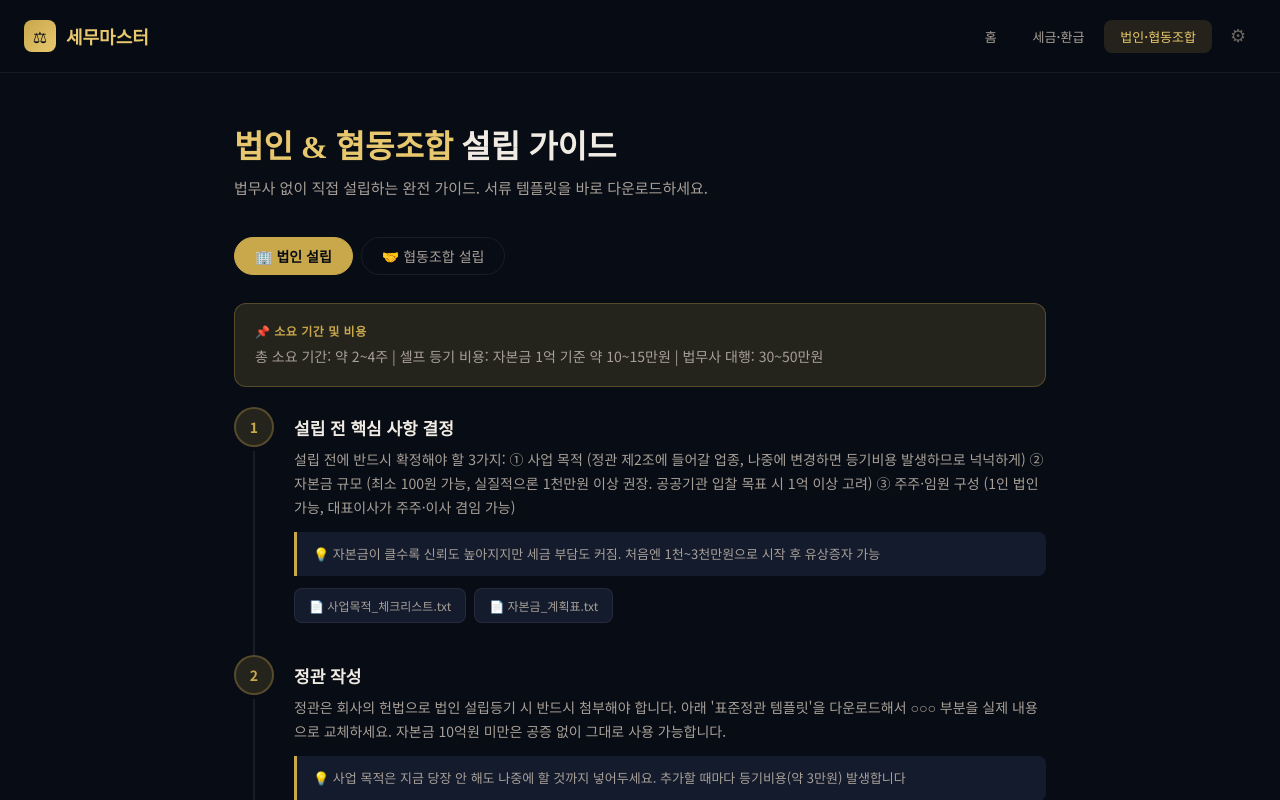
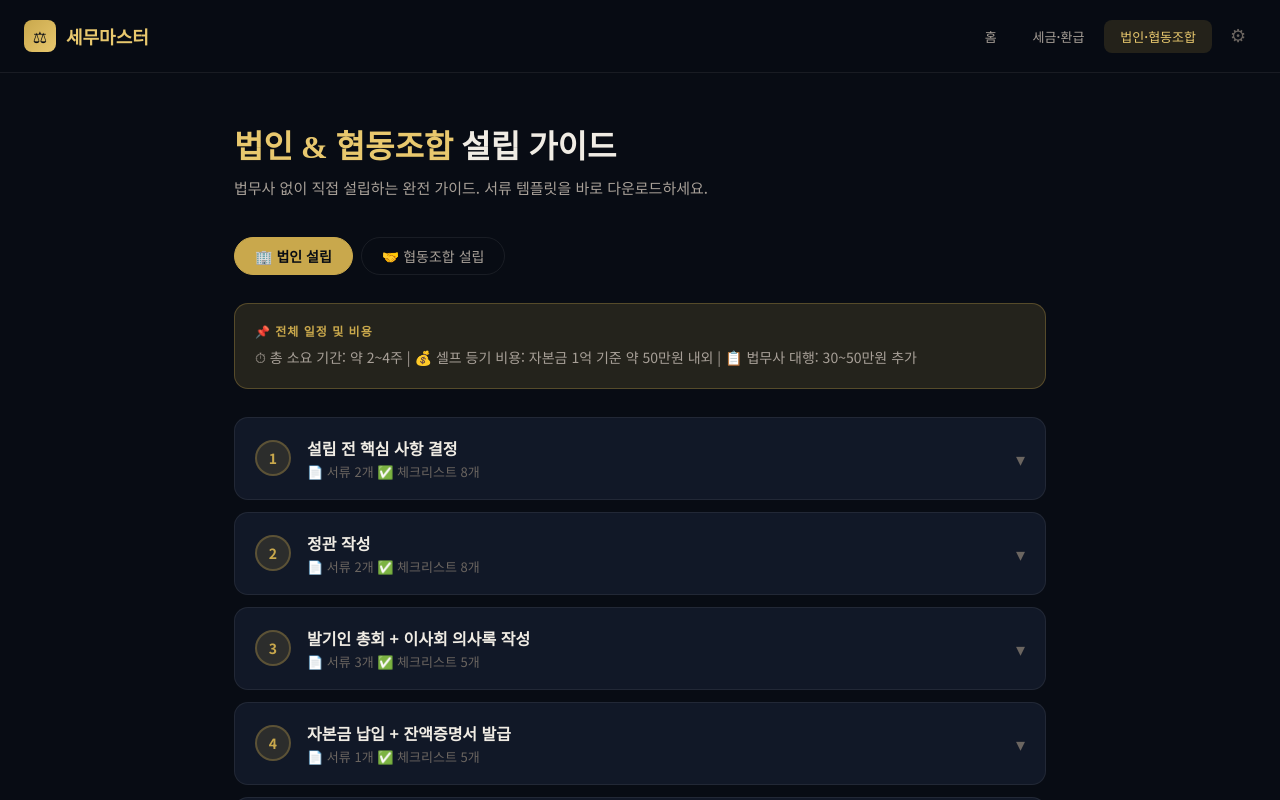
Before and after one commit to kimjonghoon1306/taxmaster, a Next.js app: page /legal in a window 1280 px wide. Shown: the top 800 px of the page. Built offline with nearby package versions, Linux system fonts and the light colour scheme.

Commit message:
Update GuideSection.tsx

```diff
--- a/components/legal/GuideSection.tsx
+++ b/components/legal/GuideSection.tsx
@@ -1,42 +1,240 @@
 "use client";
+import { useState } from "react";
 import { GuideStep } from "@/data/corpSteps";
 import { downloadDoc } from "@/lib/download";
 
 interface Props { steps: GuideStep[]; type: "corp" | "coop"; }
 
 export default function GuideSection({ steps, type }: Props) {
+  const [openStep, setOpenStep] = useState<number | null>(null);
+
   return (
     <div>
-      <div className="highlight-box">
-        <div className="highlight-box-title">📌 소요 기간 및 비용</div>
-        <div className="highlight-box-text">
+      {/* 상단 요약 */}
+      <div style={{
+        background: "var(--gold-dim)", border: "1px solid var(--gold-border)",
+        borderRadius: 14, padding: "18px 20px", marginBottom: 28,
+      }}>
+        <div style={{ fontSize: 12, fontWeight: 700, color: "var(--gold)", letterSpacing: 1, marginBottom: 6 }}>📌 전체 일정 및 비용</div>
+        <div style={{ fontSize: 14, color: "var(--text2)", lineHeight: 1.8 }}>
           {type === "corp"
-            ? "총 소요 기간: 약 2~4주 | 셀프 등기 비용: 자본금 1억 기준 약 10~15만원 | 법무사 대행: 30~50만원"
-            : "총 소요 기간: 약 4~6주 | 설립 신고 + 등기 비용: 약 5~10만원 | 최소 인원: 5인"}
+            ? "⏱ 총 소요 기간: 약 2~4주  |  💰 셀프 등기 비용: 자본금 1억 기준 약 50만원 내외  |  📋 법무사 대행: 30~50만원 추가"
+            : "⏱ 총 소요 기간: 약 4~6주  |  💰 설립 신고 + 등기 비용: 약 15~25만원  |  👥 최소 인원: 5인"}
         </div>
       </div>
 
+      {/* 단계 목록 */}
       <div>
-        {steps.map(step => (
-          <div className="guide-step" key={step.num}>
-            <div className="guide-step-num">{step.num}</div>
-            <div className="guide-step-content">
-              <div className="guide-step-title">{step.title}</div>
-              <div className="guide-step-desc">{step.desc}</div>
-              {step.tip && <div className="guide-step-tip">{step.tip}</div>}
-              {step.docs.length > 0 && (
-                <div className="guide-step-docs">
-                  {step.docs.map(doc => (
-                    <button key={doc} className="doc-btn" onClick={() => downloadDoc(doc)}>
-                      📄 {doc}
-                    </button>
-                  ))}
+        {steps.map((step, idx) => {
+          const isOpen = openStep === step.num;
+          return (
+            <div key={step.num} style={{ marginBottom: 12 }}>
+              {/* 단계 헤더 (클릭으로 열기) */}
+              <div
+                onClick={() => setOpenStep(isOpen ? null : step.num)}
+                style={{
+                  display: "flex", alignItems: "center", gap: 16,
+                  background: isOpen ? "var(--card2)" : "var(--card)",
+                  border: `1px solid ${isOpen ? "var(--gold-border)" : "var(--border)"}`,
+                  borderRadius: isOpen ? "14px 14px 0 0" : 14,
+                  padding: "18px 20px", cursor: "pointer",
+                  transition: "all 0.2s",
+                }}
+              >
+                <div style={{
+                  width: 36, height: 36, borderRadius: "50%", flexShrink: 0,
+                  background: isOpen ? "var(--gold)" : "var(--gold-dim)",
+                  border: `2px solid ${isOpen ? "var(--gold)" : "var(--gold-border)"}`,
+                  display: "flex", alignItems: "center", justifyContent: "center",
+                  fontSize: 14, fontWeight: 700,
+                  color: isOpen ? "var(--bg)" : "var(--gold)",
+                  transition: "all 0.2s",
+                }}>
+                  {step.num}
+                </div>
+                <div style={{ flex: 1 }}>
+                  <div style={{ fontSize: 16, fontWeight: 700, color: isOpen ? "var(--gold2)" : "var(--text)" }}>
+                    {step.title}
+                  </div>
+                  {!isOpen && (
+                    <div style={{ fontSize: 13, color: "var(--text3)", marginTop: 2 }}>
+                      {step.docs.length > 0 && `📄 서류 ${step.docs.length}개`}
+                      {step.links && step.links.length > 0 && `  🔗 링크 ${step.links.length}개`}
+                      {step.checklist && `  ✅ 체크리스트 ${step.checklist.filter(c => c.startsWith("  ") === false && c !== "제출 서류 준비:").length}개`}
+                    </div>
+                  )}
+                </div>
+                <div style={{ color: "var(--text3)", fontSize: 18, transition: "transform 0.2s", transform: isOpen ? "rotate(180deg)" : "none" }}>
+                  ▾
+                </div>
+              </div>
+
+              {/* 단계 상세 내용 */}
+              {isOpen && (
+                <div style={{
+                  background: "var(--card)", border: "1px solid var(--gold-border)",
+                  borderTop: "none", borderRadius: "0 0 14px 14px",
+                  padding: "20px 20px 24px",
+                }}>
+                  {/* 설명 */}
+                  <div style={{ fontSize: 14, color: "var(--text2)", lineHeight: 1.8, marginBottom: 16 }}>
+                    {step.desc}
+                  </div>
+
+                  {/* 팁 */}
+                  {step.tip && (
+                    <div style={{
+                      background: "var(--bg3)", borderLeft: "3px solid var(--gold)",
+                      padding: "12px 16px", borderRadius: "0 8px 8px 0",
+                      fontSize: 13, color: "var(--text2)", lineHeight: 1.6, marginBottom: 16,
+                    }}>
+                      {step.tip}
+                    </div>
+                  )}
+
+                  {/* 제출처 정보 */}
+                  {step.submit && (
+                    <div style={{
+                      background: "rgba(74,158,255,0.08)", border: "1px solid rgba(74,158,255,0.2)",
+                      borderRadius: 10, padding: "14px 16px", marginBottom: 16,
+                    }}>
+                      <div style={{ fontSize: 12, fontWeight: 700, color: "var(--blue)", marginBottom: 8, letterSpacing: 0.5 }}>
+                        📬 제출처 및 방법
+                      </div>
+                      <div style={{ fontSize: 13, color: "var(--text2)", lineHeight: 1.8 }}>
+                        <span style={{ color: "var(--text)", fontWeight: 600 }}>어디에:</span> {step.submit.where}<br />
+                        <span style={{ color: "var(--text)", fontWeight: 600 }}>어떻게:</span> {step.submit.how}<br />
+                        <span style={{ color: "var(--text)", fontWeight: 600 }}>소요시간:</span> {step.submit.time}
+                      </div>
+                    </div>
+                  )}
+
+                  {/* 바로가기 링크 */}
+                  {step.links && step.links.length > 0 && (
+                    <div style={{ marginBottom: 16 }}>
+                      <div style={{ fontSize: 12, fontWeight: 700, color: "var(--text3)", marginBottom: 8, letterSpacing: 0.5 }}>
+                        🔗 바로가기
+                      </div>
+                      <div style={{ display: "flex", flexWrap: "wrap", gap: 8 }}>
+                        {step.links.map(link => (
+                          <a
+                            key={link.url}
+                            href={link.url}
+                            target="_blank"
+                            rel="noopener noreferrer"
+                            style={{
+                              display: "inline-flex", alignItems: "center", gap: 6,
+                              padding: "9px 16px", background: "var(--bg3)",
+                              border: "1px solid var(--border)", borderRadius: 8,
+                              fontSize: 13, color: "var(--blue)", textDecoration: "none",
+                              transition: "all 0.2s", fontWeight: 500,
+                            }}
+                            onMouseEnter={e => {
+                              (e.currentTarget as HTMLAnchorElement).style.borderColor = "rgba(74,158,255,0.4)";
+                              (e.currentTarget as HTMLAnchorElement).style.background = "rgba(74,158,255,0.08)";
+                            }}
+                            onMouseLeave={e => {
+                              (e.currentTarget as HTMLAnchorElement).style.borderColor = "var(--border)";
+                              (e.currentTarget as HTMLAnchorElement).style.background = "var(--bg3)";
+                            }}
+                          >
+                            ↗ {link.label}
+                          </a>
+                        ))}
+                      </div>
+                    </div>
+                  )}
+
+                  {/* 체크리스트 */}
+                  {step.checklist && step.checklist.length > 0 && (
+                    <div style={{ marginBottom: 16 }}>
+                      <div style={{ fontSize: 12, fontWeight: 700, color: "var(--text3)", marginBottom: 10, letterSpacing: 0.5 }}>
+                        ✅ 이 단계에서 할 일
+                      </div>
+                      <div style={{ background: "var(--bg3)", borderRadius: 10, padding: "14px 16px" }}>
+                        {step.checklist.map((item, i) => (
+                          item.startsWith("  ") ? (
+                            <div key={i} style={{ fontSize: 13, color: "var(--text3)", padding: "3px 0 3px 24px", lineHeight: 1.6 }}>
+                              {item.trim()}
+                            </div>
+                          ) : (
+                            <CheckItem key={i} text={item} />
+                          )
+                        ))}
+                      </div>
+                    </div>
+                  )}
+
+                  {/* 서류 다운로드 */}
+                  {step.docs.length > 0 && (
+                    <div>
+                      <div style={{ fontSize: 12, fontWeight: 700, color: "var(--text3)", marginBottom: 8, letterSpacing: 0.5 }}>
+                        📄 서류 다운로드
+                      </div>
+                      <div style={{ display: "flex", flexWrap: "wrap", gap: 8 }}>
+                        {step.docs.filter(doc => doc !== "사업목적_작성예시.txt").map(doc => (
+                          <button
+                            key={doc}
+                            className="doc-btn"
+                            onClick={() => downloadDoc(doc)}
+                          >
+                            ⬇ {doc.replace(".txt", "")}
+                          </button>
+                        ))}
+                      </div>
+                    </div>
+                  )}
                 </div>
               )}
             </div>
-          </div>
-        ))}
+          );
+        })}
+      </div>
+
+      {/* 완료 후 안내 */}
+      <div style={{
+        marginTop: 28, background: "var(--card)", border: "1px solid var(--border)",
+        borderRadius: 14, padding: "20px", textAlign: "center",
+      }}>
+        <div style={{ fontSize: 24, marginBottom: 8 }}>🎉</div>
+        <div style={{ fontSize: 15, fontWeight: 700, marginBottom: 6 }}>
+          모든 단계 완료 = {type === "corp" ? "법인" : "협동조합"} 설립 완료!
+        </div>
+        <div style={{ fontSize: 13, color: "var(--text2)", lineHeight: 1.7 }}>
+          궁금한 점은 국세청 126, {type === "coop" ? "기획재정부 협동조합 포털 www.coop.go.kr" : "인터넷등기소 www.iros.go.kr"}에서 확인하세요.
+        </div>
       </div>
     </div>
   );
 }
+
+function CheckItem({ text }: { text: string }) {
+  const [checked, setChecked] = useState(false);
+  return (
+    <div
+      onClick={() => setChecked(c => !c)}
+      style={{
+        display: "flex", alignItems: "flex-start", gap: 10,
+        padding: "7px 0", cursor: "pointer",
+        borderBottom: "1px solid rgba(255,255,255,0.04)",
+        opacity: checked ? 0.5 : 1, transition: "all 0.15s",
+      }}
+    >
+      <div style={{
+        width: 18, height: 18, borderRadius: 4, flexShrink: 0, marginTop: 1,
+        background: checked ? "var(--green)" : "transparent",
+        border: `1.5px solid ${checked ? "var(--green)" : "var(--border)"}`,
+        display: "flex", alignItems: "center", justifyContent: "center",
+        fontSize: 11, color: "#fff", transition: "all 0.15s",
+      }}>
+        {checked && "✓"}
+      </div>
+      <span style={{
+        fontSize: 13, color: "var(--text2)", lineHeight: 1.6,
+        textDecoration: checked ? "line-through" : "none",
+      }}>
+        {text}
+      </span>
+    </div>
+  );
+}
```
